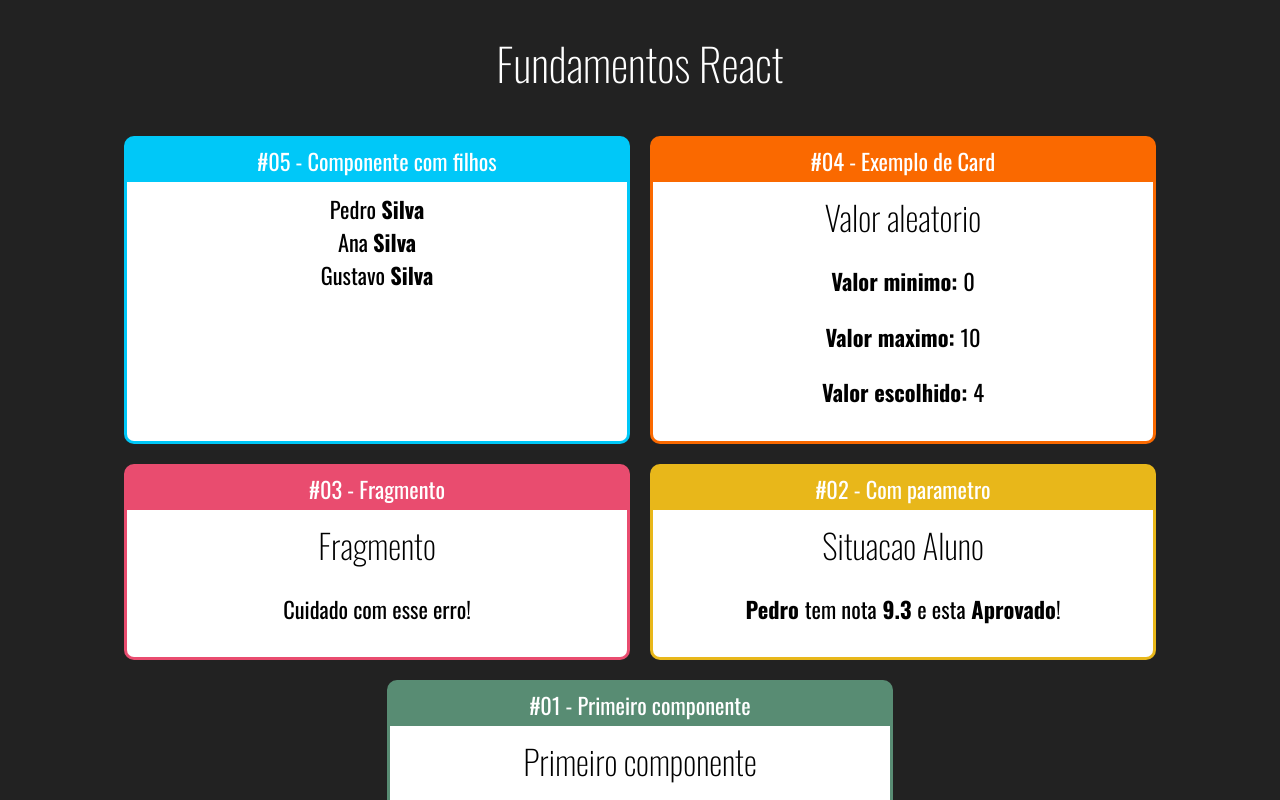
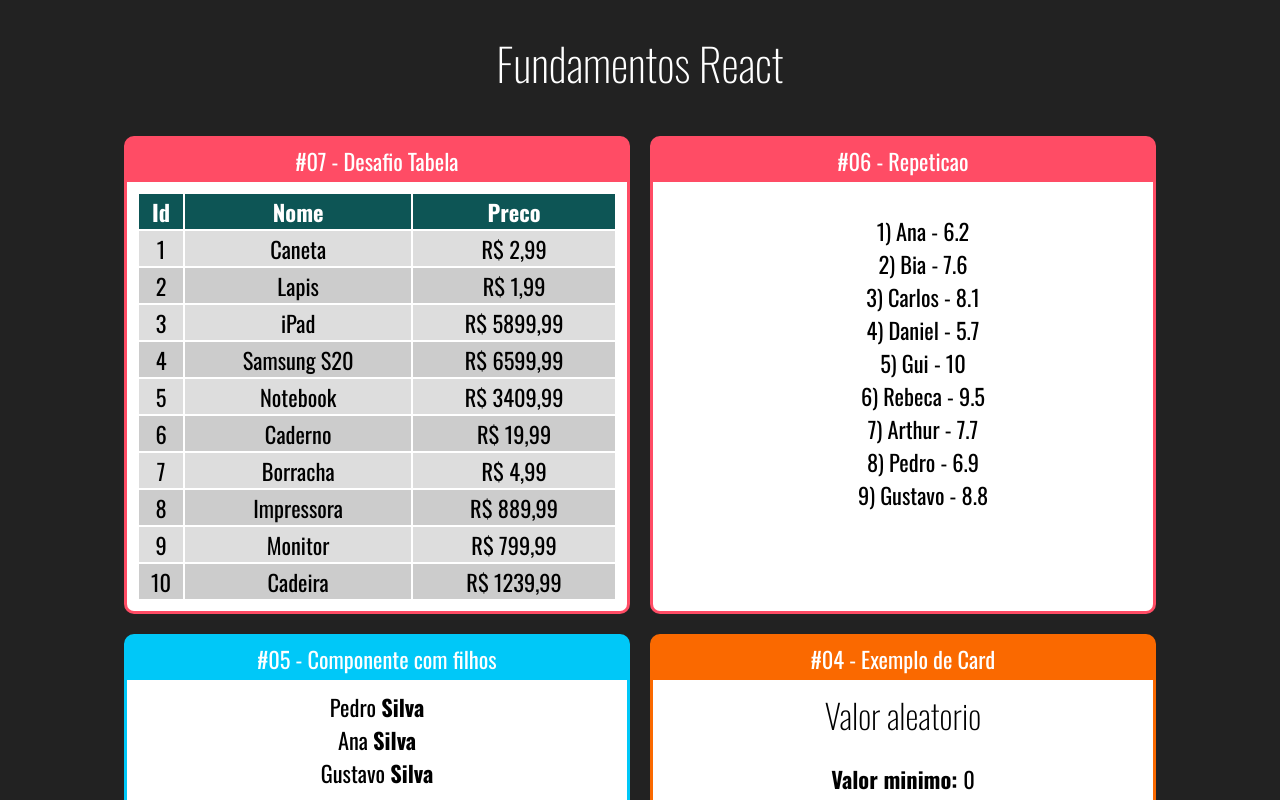
Before and after one commit to willbueno/fundamentos-react, a React (Create React App) app: page / in a window 1280 px wide. Shown: the top 800 px of the page. Built offline with nearby package versions, Linux system fonts and the light colour scheme.

Commit message:
components with lists and tables

```diff
--- a/src/App.jsx
+++ b/src/App.jsx
@@ -3,8 +3,10 @@ import React from 'react'
 
 import Card from './components/layout/Card'
 
+import TabelaProdutos from './components/repeticao/TabelaProdutos'
+import ListaAlunos from './components/repeticao/ListaAlunos'
+import Familia from './components/basicos/Familia'
 import FamiliaMembro from "./components/basicos/FamiliaMembro"
-import Familia from './components/basicos/Familia'
 import Aleatorio from './components/basicos/Aleatorio'
 import Fragmento from './components/basicos/Fragmento'
 import ComParametro from './components/basicos/ComParametro'
@@ -16,6 +18,14 @@ export default () => {
             <h1>Fundamentos React</h1>
 
             <div className='Cards'>
+                <Card titulo="#07 - Desafio Tabela" color="#FF4C65">
+                    <TabelaProdutos />
+                </Card>
+
+                <Card titulo="#06 - Repeticao" color="#FF4C65">
+                    <ListaAlunos></ListaAlunos>
+                </Card>
+
                 <Card titulo="#05 - Componente com filhos" color="#00C8F8">
                     <Familia sobrenome='Silva'>
                         <FamiliaMembro nome='Pedro' />
--- /dev/null
+++ b/src/components/repeticao/ListaAlunos.jsx
@@ -0,0 +1,20 @@
+import React from "react"
+import alunos from '../../data/alunos'
+
+export default props => {
+    const alunosList = alunos.map(aluno => {
+        return (
+            <li key={aluno.id}>
+                {aluno.id}) {aluno.nome} - {aluno.nota}
+            </li>
+        )
+    })
+
+    return (
+        <div>
+            <ul style={{ listStyle: 'none' }}>
+                {alunosList}
+            </ul>
+        </div>
+    )
+}
--- /dev/null
+++ b/src/components/repeticao/TabelaProdutos.css
@@ -0,0 +1,16 @@
+.TabelaProdutos table {
+    width: 100%;
+}
+
+.TabelaProdutos th {
+    background-color: #0D5555;
+    color: #fff;
+}
+
+.TabelaProdutos .Par {
+    background-color: #ddd;
+}
+
+.TabelaProdutos .Impar {
+    background-color: #ccc;
+}
--- /dev/null
+++ b/src/components/repeticao/TabelaProdutos.jsx
@@ -0,0 +1,34 @@
+import './TabelaProdutos.css'
+import React from "react"
+import produtos from '../../data/produtos'
+
+export default props => {
+    function getProdutos() {
+        return produtos.map((produto, i) => {
+            return (
+                <tr key={produto.id} className={i % 2 == 0 ? 'Par' : 'Impar'}>
+                    <td>{produto.id}</td>
+                    <td>{produto.nome}</td>
+                    <td>R$ {produto.preco.toFixed(2).replace('.', ',')}</td>
+                </tr>
+            )
+        })
+    }
+
+    return (
+        <div className="TabelaProdutos">
+            <table>
+                <thead>
+                    <tr>
+                        <th>Id</th>
+                        <th>Nome</th>
+                        <th>Preco</th>
+                    </tr>
+                </thead>
+                <tbody>
+                    {getProdutos()}
+                </tbody>
+            </table>
+        </div>
+    )
+}
--- /dev/null
+++ b/src/data/alunos.js
@@ -0,0 +1,11 @@
+export default [
+    {id: 1, nome: 'Ana', nota: 6.2},
+    {id: 2, nome: 'Bia', nota: 7.6},
+    {id: 3, nome: 'Carlos', nota: 8.1},
+    {id: 4, nome: 'Daniel', nota: 5.7},
+    {id: 5, nome: 'Gui', nota: 10.0},
+    {id: 6, nome: 'Rebeca', nota: 9.5},
+    {id: 7, nome: 'Arthur', nota: 7.7},
+    {id: 8, nome: 'Pedro', nota: 6.9},
+    {id: 9, nome: 'Gustavo', nota: 8.8}
+]
--- /dev/null
+++ b/src/data/produtos.js
@@ -0,0 +1,14 @@
+const produtos = [
+    {id: 1, nome: 'Caneta', preco: 2.99},
+    {id: 2, nome: 'Lapis', preco: 1.99},
+    {id: 3, nome: 'iPad', preco: 5899.99},
+    {id: 4, nome: 'Samsung S20', preco: 6599.99},
+    {id: 5, nome: 'Notebook', preco: 3409.99},
+    {id: 6, nome: 'Caderno', preco: 19.99},
+    {id: 7, nome: 'Borracha', preco: 4.99},
+    {id: 8, nome: 'Impressora', preco: 889.99},
+    {id: 9, nome: 'Monitor', preco: 799.99},
+    {id: 10, nome: 'Cadeira', preco: 1239.99}
+]
+
+export default produtos
```
